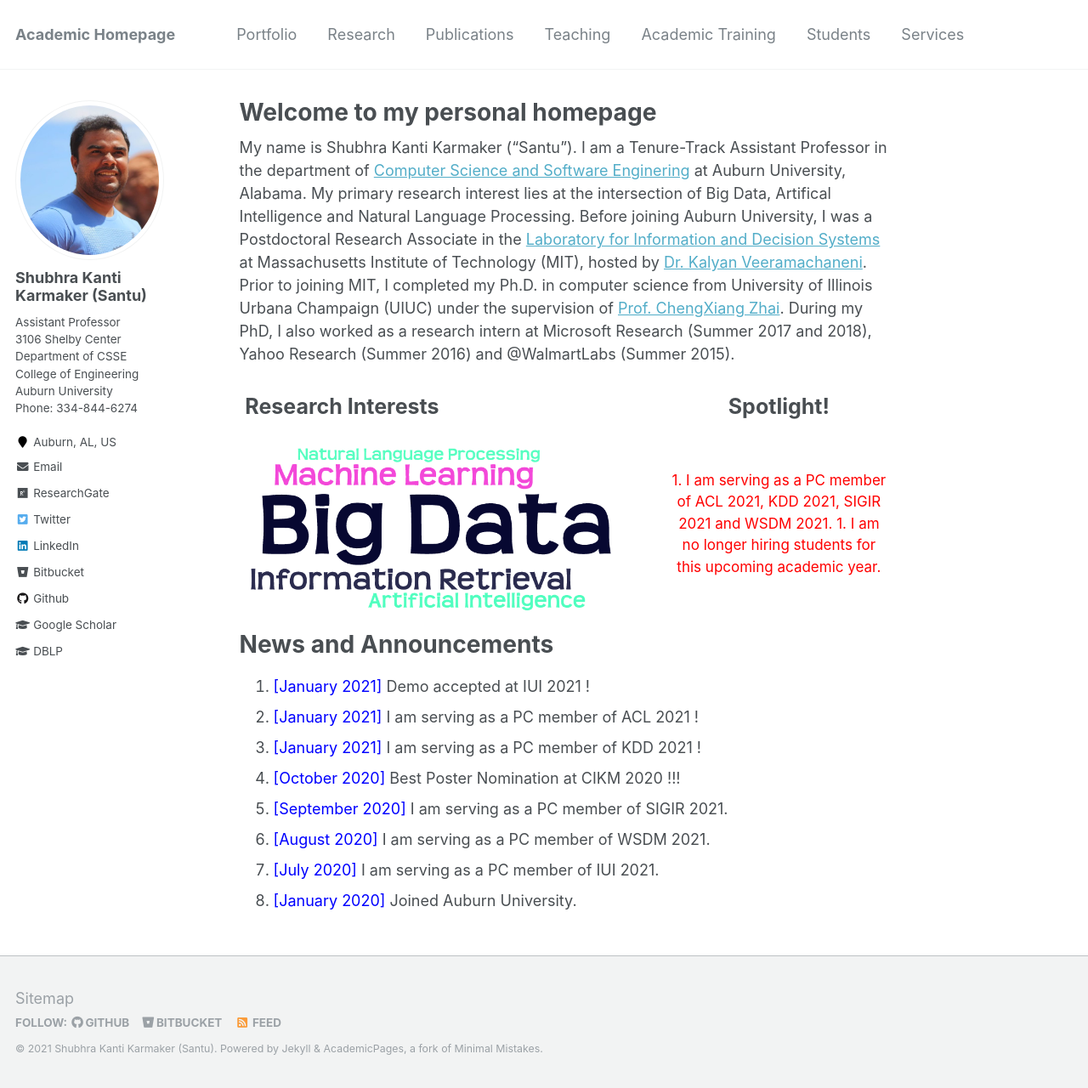
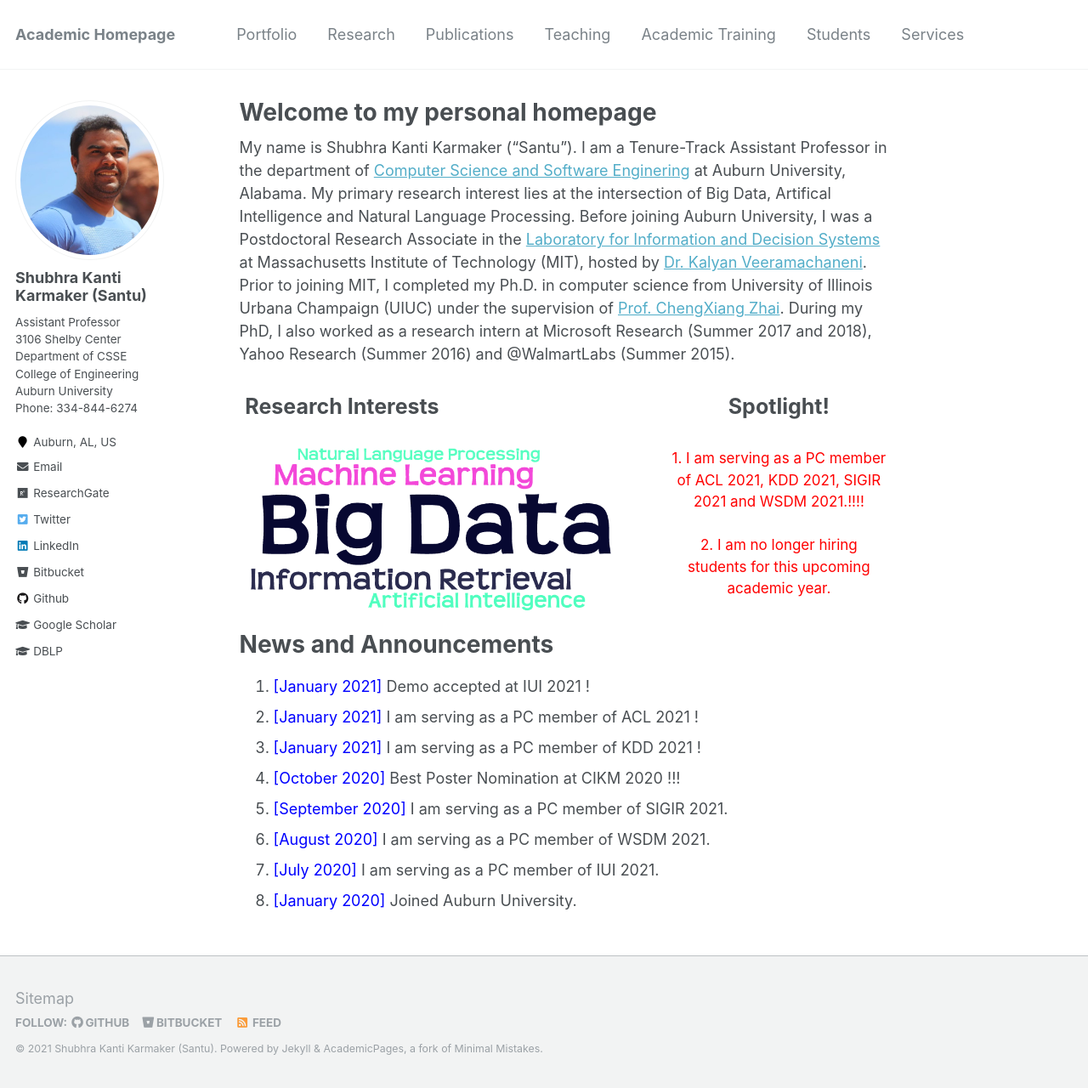
Before and after one commit to karmake2/karmake2.github.io, a Jekyll site: the page built from _pages/about.md, in a window 1280 px wide and 1280 px high. Shown: the whole window at 85% size. Built offline with Jekyll 4.4.1, drawn with Linux system fonts in a browser that asks for light colours.

Commit message:
Minor Issues Fixed

```diff
--- a/_pages/about.md
+++ b/_pages/about.md
@@ -19,8 +19,8 @@
  <tr>
     <td style="border: none;" align="left" width="500"> <img src="images/ResearchInterest.png" alt="" /></td>
     <td style="border: none;" align="center"><span style="color:red; font-size:17px">
-    1. I am serving as a PC member of ACL 2021, KDD 2021, SIGIR 2021 and WSDM 2021.
-    1. I am no longer hiring students for this upcoming academic year.
+    1. I am serving as a PC member of ACL 2021, KDD 2021, SIGIR 2021 and WSDM 2021.!!!!<br/><br/>
+    2. I am no longer hiring students for this upcoming academic year.
     </span>
     </td>
  </tr>
```
Also changed, not shown: 3 other files.
